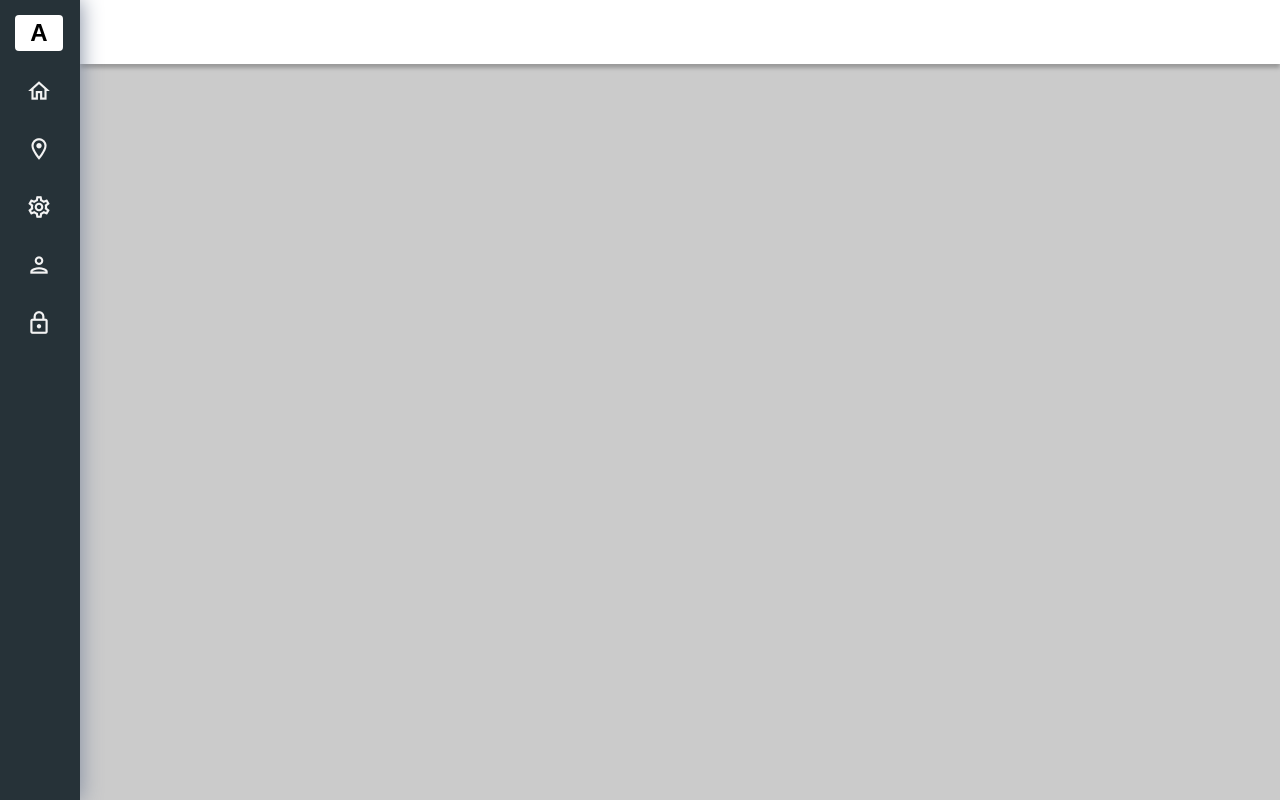
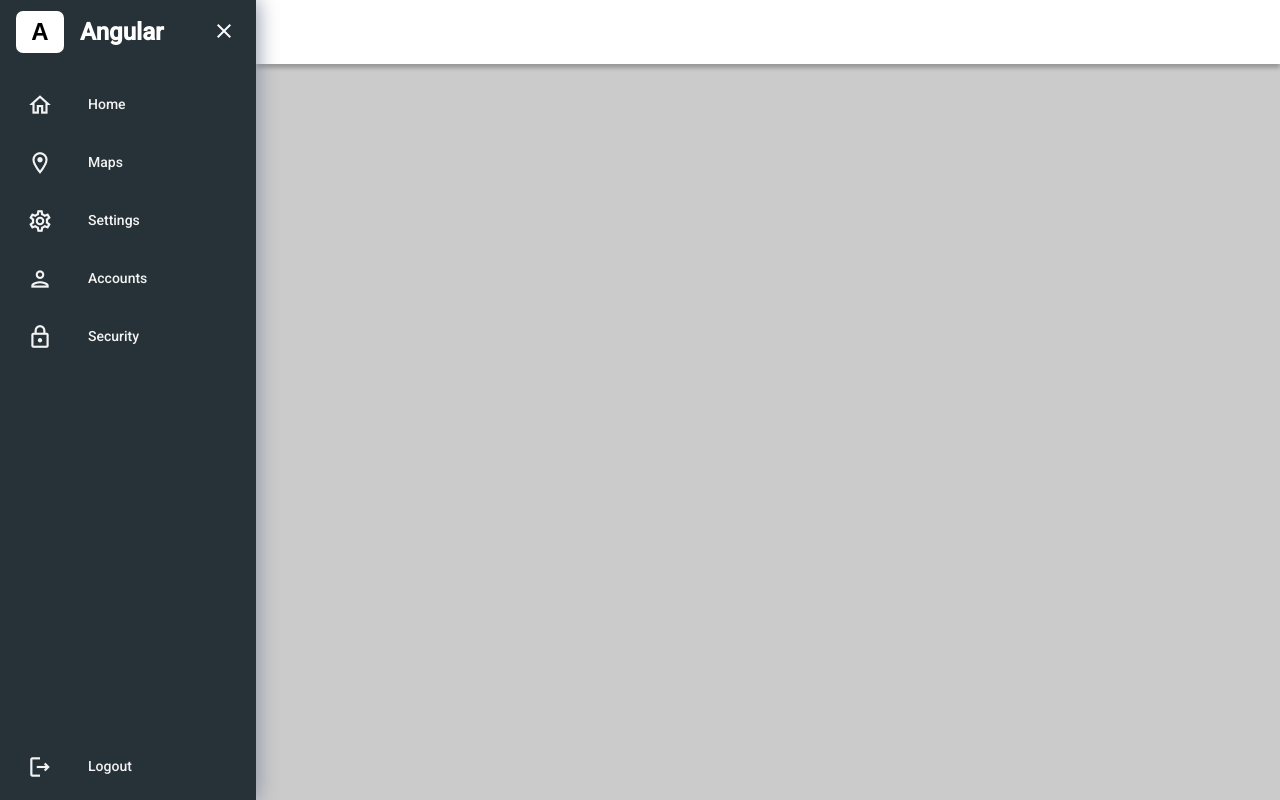
Before and after one commit to lucas-souzar/sidebar-grey-animated, an Angular app: page / in a window 1280 px wide. Built offline with nearby package versions, Linux system fonts and the light colour scheme.

Commit message:
feat: add animations to sidenav

```diff
--- a/src/app/shared/components/layouts/private-routes/private-routes.component.scss
+++ b/src/app/shared/components/layouts/private-routes/private-routes.component.scss
@@ -7,7 +7,6 @@
   }
 
   .drawer-content {
-    @extend .drawer-md-screen;
     height: 100vh;
     position: relative;
     z-index: 0;
@@ -17,6 +16,7 @@
 
     .drawer-content-main {
       padding: 2rem 2rem 0 2rem;
+    }
   }
 }
 
@@ -29,4 +29,3 @@
   width: calc(100% - 5rem);
   margin-left: 5rem;
 }
-}
--- a/src/app/shared/components/layouts/private-routes/private-routes.component.ts
+++ b/src/app/shared/components/layouts/private-routes/private-routes.component.ts
@@ -8,7 +8,7 @@
 })
 export class PrivateRoutesComponent implements OnInit {
   public isSidenavOpen = false;
-  public screebWidth = 0;
+  public screenWidth = 0;
 
   constructor() {}
 
@@ -16,18 +16,20 @@
 
   public handleToggleSideNav(data: ISideNavToggle) {
     this.isSidenavOpen = data.isOpen;
-    this.screebWidth = data.screenWidth;
+    this.screenWidth = data.screenWidth;
   }
 
   public getBodyClass() {
     let styleClass = '';
-    if (this.isSidenavOpen && this.screebWidth > 768) {
+    if (this.isSidenavOpen && this.screenWidth > 768) {
       styleClass = 'drawer-trimmed';
     } else if (
       this.isSidenavOpen &&
-      this.screebWidth <= 768 &&
-      this.screebWidth > 0
+      this.screenWidth <= 768 &&
+      this.screenWidth > 0
     ) {
+      styleClass = 'drawer-md-screen';
+    } else if (!this.isSidenavOpen) {
       styleClass = 'drawer-md-screen';
     }
 
--- a/src/app/shared/components/sidebar/sidebar.component.html
+++ b/src/app/shared/components/sidebar/sidebar.component.html
@@ -13,17 +13,37 @@
   </header>
 
   <ul class="sidenav-nav">
-    <li *ngFor="let item of menuItems" class="sidenav-nav-item">
+    <li *ngFor="let item of menuItems; let i = index" class="sidenav-nav-item">
       <a
         class="sidenav-nav-link"
         [routerLink]="item.link"
-        [routerLinkActiveOptions]="{exact: true}"
+        [routerLinkActiveOptions]="{ exact: true }"
         routerLinkActive="active"
       >
         <mat-icon fontSet="material-icons-outlined" class="sidenav-link-icon">{{
           item.icon
         }}</mat-icon>
-        <span class="sidenav-link-text" *ngIf="isOpen">{{ item.name }}</span>
+        <span
+          *ngIf="isOpen"
+          class="sidenav-link-text"
+          [style]="{ 'animation-delay': '0.' + i + 's' }"
+          >{{ item.name }}</span
+        >
+      </a>
+    </li>
+
+    <li style="flex-grow: 1;"></li>
+
+    <li class="sidenav-nav-item">
+      <a class="sidenav-nav-link">
+        <mat-icon fontSet="material-icons-outlined" class="sidenav-link-icon"
+          >logout</mat-icon
+        >
+        <span
+          *ngIf="isOpen"
+          class="sidenav-link-text"
+          >Logout</span
+        >
       </a>
     </li>
   </ul>
--- a/src/app/shared/components/sidebar/sidebar.component.scss
+++ b/src/app/shared/components/sidebar/sidebar.component.scss
@@ -6,30 +6,33 @@
   z-index: 1;
   top: 0;
   box-shadow: 0.063rem 0 1.25rem 0 #8690a3;
-  transition: width 0.4s;
+  transition: width 0.5s;
 
   .logo-container {
     width: 100%;
+    height: 64px;
     display: flex;
     align-items: center;
-    padding: 0.938rem 0.938rem 0 0.938rem;
+    padding: 0 1rem;
 
     .logo {
       width: 3rem;
       min-width: 3rem;
       background: #ffffff;
       text-align: center;
-      border-radius: 4px;
-      padding: 4px;
+      border-radius: 7px;
+      padding: 7px;
       font-size: 24px;
       font-weight: 900;
     }
 
     .logo-text {
-      margin-left: 1.5rem;
       font-size: 24px;
       font-weight: 700;
       color: #ffffff;
+      text-align: center;
+      margin-left: 1rem;
+      animation: appear 0.5s ease;
     }
 
     .btn-close {
@@ -37,25 +40,30 @@
       height: 2rem;
       border-radius: 50%;
       margin-left: auto;
+      transition: background 0.4s;
 
       mat-icon {
         color: #ffffff;
+      }
+
+      &:hover {
+        background: #00000010;
       }
     }
   }
 }
 
 .sidenav-collapsed {
-  width: 16.5625rem;
+  width: 16rem;
 }
 
 .sidenav-nav {
-  height: calc(100% - 3.65rem);
+  height: calc(100% - 64px);
   display: flex;
   flex-direction: column;
   align-items: center;
   margin: 0;
-  padding: 0.938rem;
+  padding: 1rem 1rem 0 1rem;
   list-style: none;
   cursor: pointer;
 
@@ -68,7 +76,7 @@
       display: flex;
       align-items: center;
       color: #f3f3f3;
-      border-radius: 4px;
+      border-radius: 7px;
       text-decoration: none;
       transition: all 0.3s ease;
 
@@ -83,6 +91,7 @@
       .sidenav-link-text {
         margin-left: 1.5rem;
         font-weight: 500;
+        animation: appear 0.5s both;
       }
     }
   }
@@ -110,3 +119,14 @@
   border: none;
   cursor: pointer;
 }
+
+@keyframes appear {
+  0% {
+    opacity: 0;
+    translate: 0 10px;
+  }
+  100% {
+    opacity: 1;
+    translate: 0;
+  }
+}
--- a/src/app/shared/components/sidebar/sidebar.component.ts
+++ b/src/app/shared/components/sidebar/sidebar.component.ts
@@ -1,4 +1,10 @@
-import { Component, EventEmitter, OnInit, Output } from '@angular/core';
+import {
+  Component,
+  EventEmitter,
+  HostListener,
+  OnInit,
+  Output,
+} from '@angular/core';
 
 import { menu } from './sidebar.data';
 
@@ -13,15 +19,34 @@
   styleUrls: ['./sidebar.component.scss'],
 })
 export class SidebarComponent implements OnInit {
+  @HostListener('window:resize', ['$event'])
+  onResize() {
+    this.screenWidth = window.innerWidth;
+    if (this.screenWidth <= 768) {
+      this.isOpen = false;
+      this.onToggleSideNav.emit({
+        isOpen: this.isOpen,
+        screenWidth: this.screenWidth,
+      });
+    }
+  }
+
   @Output() onToggleSideNav: EventEmitter<ISideNavToggle> = new EventEmitter();
 
-  public isOpen = false;
+  public isOpen = true;
   public screenWidth = 0;
   public menuItems = menu;
 
   constructor() {}
 
-  ngOnInit(): void {}
+  ngOnInit(): void {
+    this.screenWidth = window.innerWidth;
+
+    this.onToggleSideNav.emit({
+      isOpen: this.isOpen,
+      screenWidth: this.screenWidth,
+    });
+  }
 
   public openSidenav() {
     this.isOpen = !this.isOpen;
```
Lines whose indentation alone changed are shown as unchanged.
